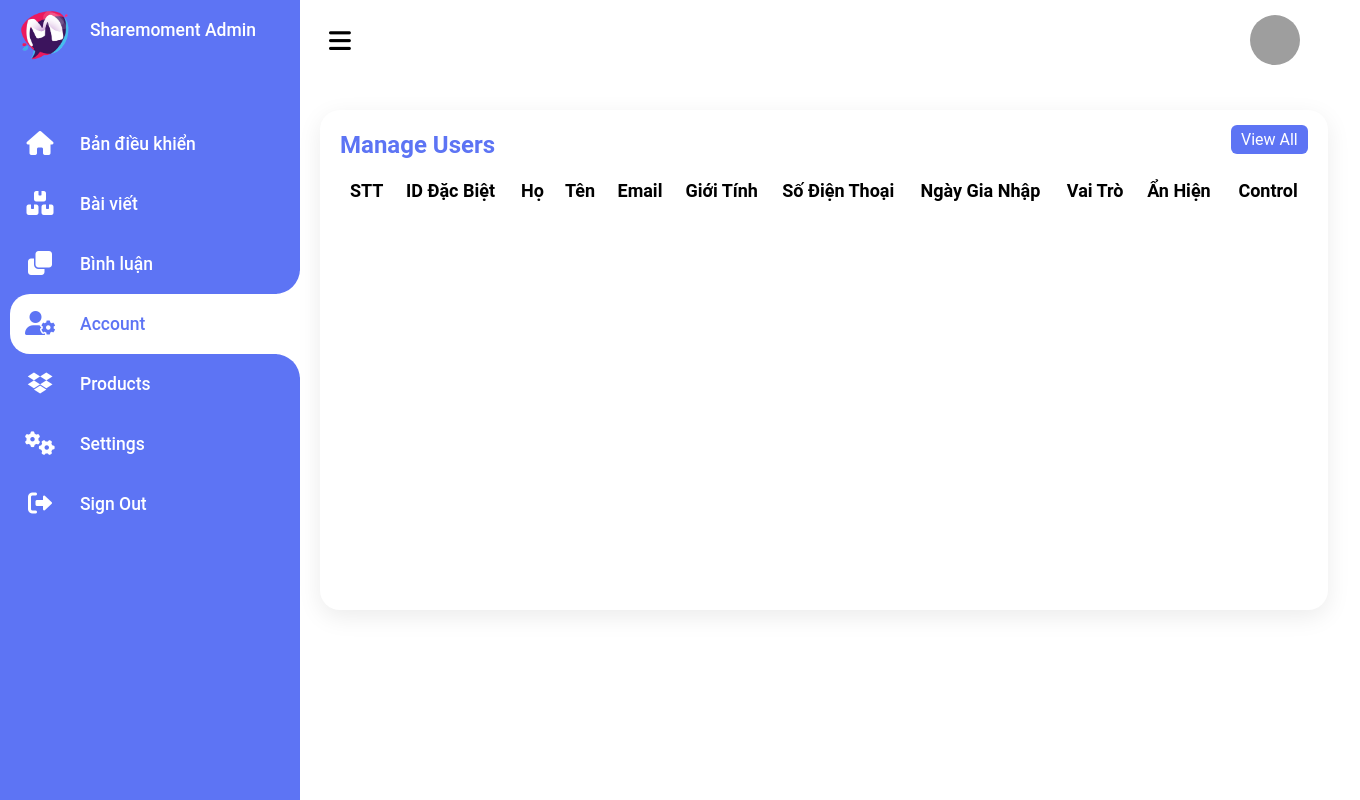
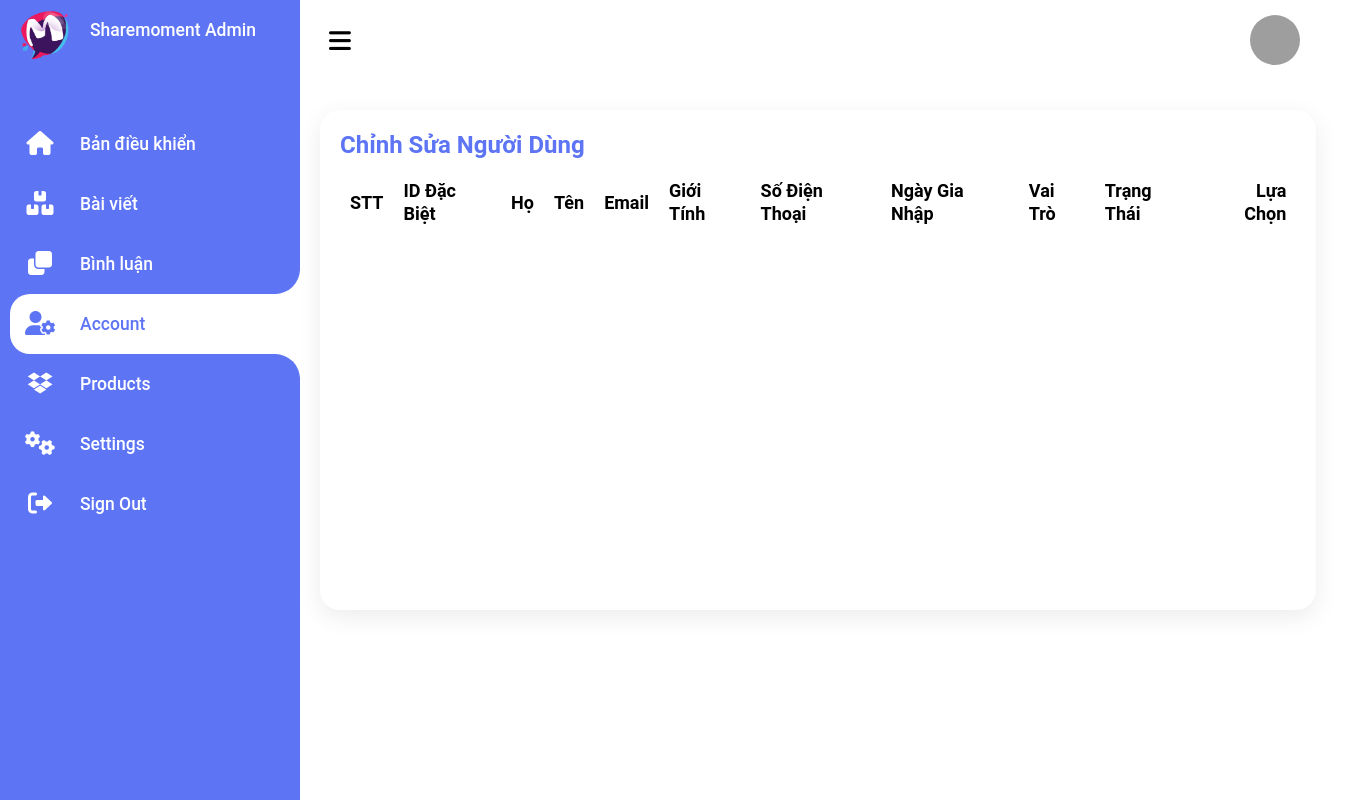
Before and after one commit to HoOanh/share-moment-lv2, a PHP site: page /share-moment/admin/account/ in a window 1360 px wide. Run offline with PHP 8.4, Linux system fonts and the light colour scheme; the visitor is signed in with stand-in values (Sample User, id 1); data that the repository does not hold is empty; some libraries are stand-ins or nearby versions; grey boxes are pictures that could not be loaded.

Commit message:
linhtinh3

```diff
--- a/admin/account/edit.php
+++ b/admin/account/edit.php
@@ -80,8 +80,8 @@
         <div class="button">
 
             <button type="submit" id="user-button" class="btn sm-btn">Thay Đổi Vai Trò</button>
-            <a href="?btn_ban&box_id=<?= $unique_id ?>" class="btn sm-btn">Ban</a>
-            <a href="?btn_unban&box_id=<?= $unique_id ?>" class="btn sm-btn">Unban</a>
+            <a href="?btn_ban&box_id=<?= $unique_id ?>" class="btn sm-btn">Chặn</a>
+            <a href="?btn_unban&box_id=<?= $unique_id ?>" class="btn sm-btn">Bỏ Chặn</a>
             <a href="../account/" class="btn sm-btn">Về Danh Sách</a>
         </div>
     </form>
--- a/admin/account/index.php
+++ b/admin/account/index.php
@@ -27,14 +27,14 @@ if (exist_param("btn_add")) {
     $sql = "UPDATE users SET anhien = ? WHERE unique_id = ?";
     pdo_execute($sql, $anhien, $box_id);
 
-    $VIEW_NAME = "list.php";
+    header('location:../account');
 } else if (exist_param("btn_unban")) {
     $box_id = $_GET['box_id'];
     $anhien = 1;
     $sql = "UPDATE users SET anhien = ? WHERE unique_id = ?";
     pdo_execute($sql, $anhien, $box_id);
 
-    $VIEW_NAME = "list.php";
+    header('location:../account');
     //======= xóa danh mục ============
 } else if (exist_param("btn_del")) {
     $box_id = $_REQUEST['box_id'];
--- a/admin/account/list.php
+++ b/admin/account/list.php
@@ -1,9 +1,8 @@
 <!-- oder details list -->
 <div class="recentOrder list">
     <div class="cardHeader">
-        <h2>Manage Users</h2>
+        <h2>Chỉnh Sửa Người Dùng</h2>
         <div class="ctl">
-            <a href="?btn_viewAll" class="ad-btn">View All</a>
         </div>
     </div>
 
@@ -19,8 +18,8 @@
                 <td>Số Điện Thoại</td>
                 <td>Ngày Gia Nhập</td>
                 <td>Vai Trò</td>
-                <td>Ẩn Hiện</td>
-                <td>Control</td>
+                <td>Trạng Thái</td>
+                <td>Lựa Chọn</td>
             </tr>
         </thead>
         <tbody>
@@ -46,10 +45,10 @@
                     <td><?= $item['phone'] ?></td>
                     <td><?= $item['date_join'] == NULL ? 'Không Xác Định' : $item['date_join'] ?></td>
                     <td><?= $item['role'] == 0 ? 'Người Dùng' : 'Admin' ?></td>
-                    <td><?= $item['anhien'] == 0 ? 'Ẩn' : 'Hiện' ?></td>
+                    <td><?= $item['anhien'] == 0 ? 'Bị Chặn' : 'Bình Thường' ?></td>
                     <td>
-                        <a href="?btn_edit&box_id=<?= $item['unique_id'] ?>" class="status edit"> Edit </a>
-                        <a href="?btn_del&box_id=<?= $item['unique_id'] ?>" class="status delete" onclick="return confirm('Bạn đã chắc chắn muốn xóa chưa?')"> Delete </a>
+                        <a href="?btn_edit&box_id=<?= $item['unique_id'] ?>" class="status edit"> Sửa </a>
+                        <a href="?btn_del&box_id=<?= $item['unique_id'] ?>" class="status delete" onclick="return confirm('Bạn đã chắc chắn muốn xóa chưa?')"> Xóa </a>
                     </td>
                 </tr>
             <?php }
```
